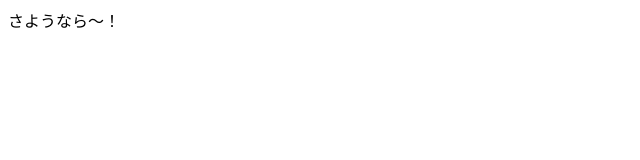
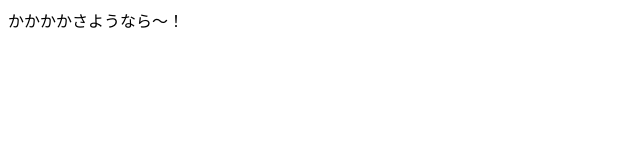
Before and after one commit to nimunimu1970/nimuGit, a plain HTML site: page index.html in a window 1280 px wide. Shown: the full height of the page, 0-640 px from the left. Drawn offline with Linux system fonts and the light colour scheme.

Commit message:
「か」にしたよ

```diff
--- a/index.html
+++ b/index.html
@@ -1,5 +1,5 @@
 <html>
 <body>
-さようなら～！
+かかかかさようなら～！
 </body>
 </html>
```
